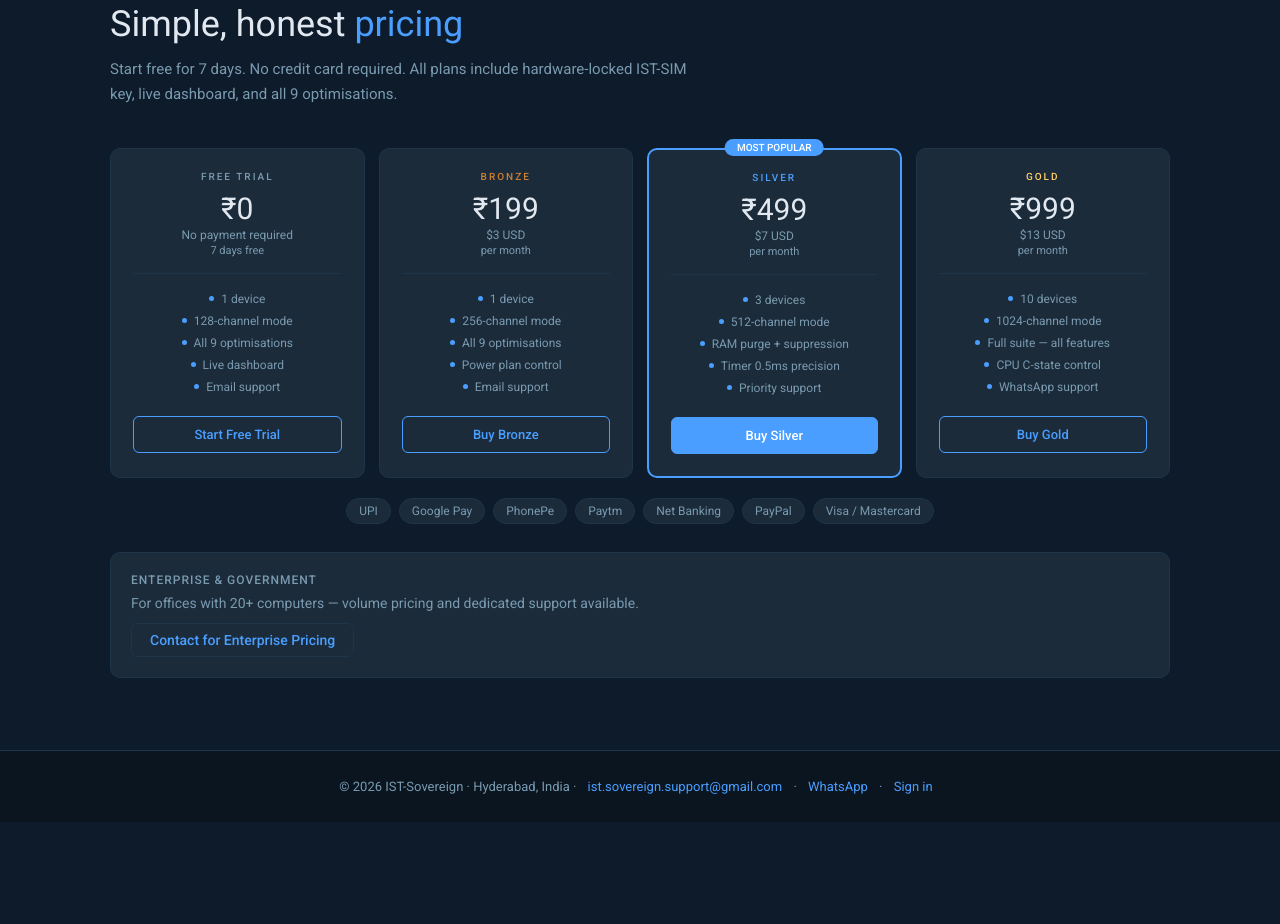
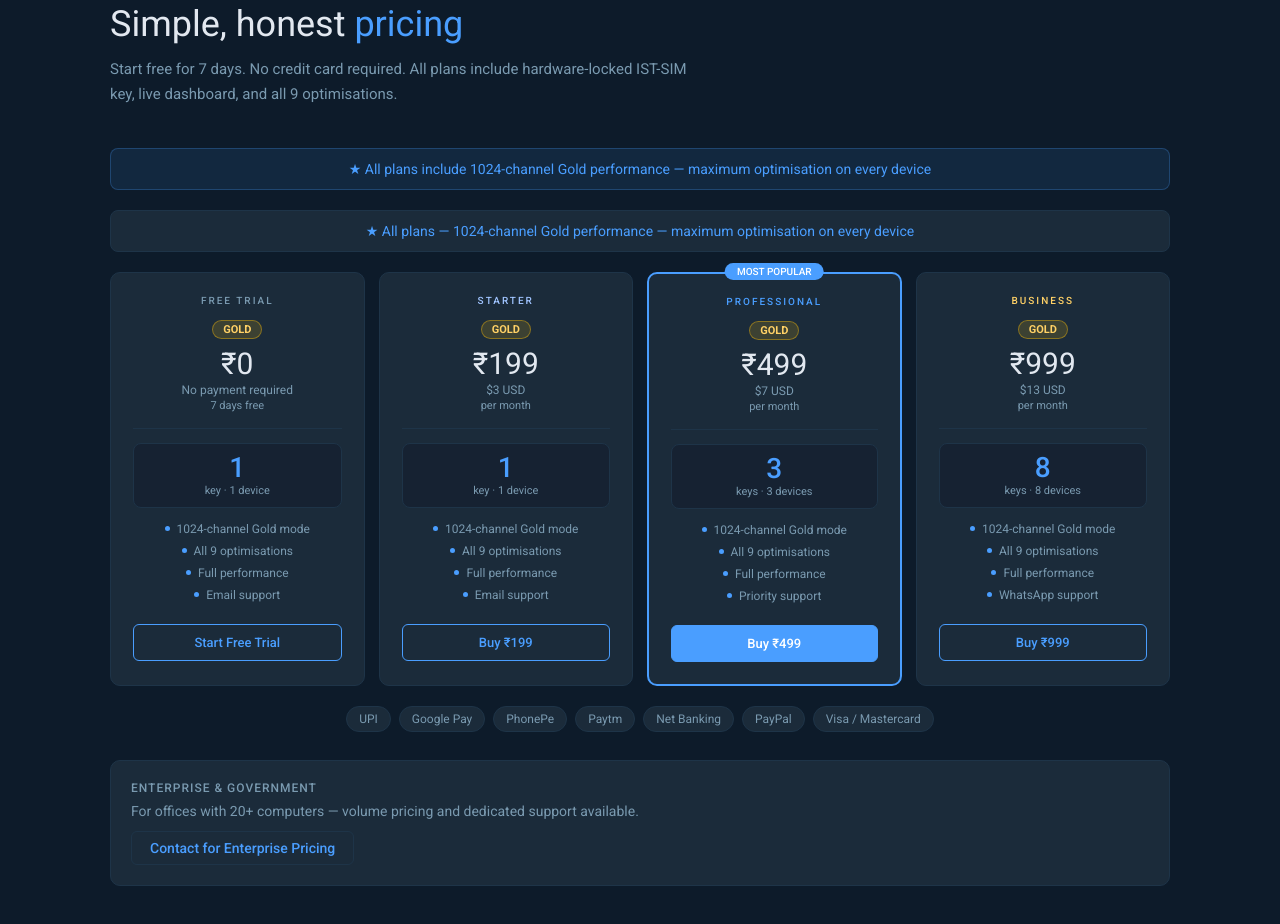
Before and after one commit to syedyounus2009-create/IST-Sovereign, a website: page public/index.html in a window 1280 px wide. Shown: the part 3296-4220 px from the top of the page. Before the commit the page ends 4118 px from the top, so only its background shows below. Drawn offline with Linux system fonts and the light colour scheme.

Commit message:
Add files via upload

```diff
--- a/public/index.html
+++ b/public/index.html
@@ -321,7 +321,7 @@ footer a{color:var(--primary);margin:0 8px}
       <div class="dl-icon">⬇</div>
       <div class="dl-title">IST-Sovereign.exe</div>
       <div class="dl-version">Version 2.1.0 · Windows 10 / 11 · 64-bit · ~25 MB</div>
-      <a href="https://raw.githubusercontent.com/syedyounus2009-create/IST-Sovereign/main/IST-Sovereign.exe"
+      <a href="https://ist-sovereign-production.up.railway.app/IST-Sovereign.exe"
          class="dl-btn" download="IST-Sovereign.exe">
         ⬇ &nbsp; Download for Windows
       </a>
@@ -346,58 +346,84 @@ footer a{color:var(--primary);margin:0 8px}
     <div class="section-tag">PRICING</div>
     <h2 class="section-title">Simple, honest <span>pricing</span></h2>
     <p class="section-sub">Start free for 7 days. No credit card required. All plans include hardware-locked IST-SIM key, live dashboard, and all 9 optimisations.</p>
+    <div style="text-align:center;margin-bottom:20px;padding:12px 20px;
+      background:rgba(74,158,255,0.1);border:1px solid rgba(74,158,255,0.25);
+      border-radius:8px;font-size:14px;color:var(--primary)">
+      ★ All plans include 1024-channel Gold performance — maximum optimisation on every device
+    </div>
+    <div style="text-align:center;margin-bottom:20px;padding:12px 20px;
+      background:var(--surf);border:1px solid var(--border);
+      border-radius:8px;font-size:14px;color:var(--primary)">
+      ★ All plans — 1024-channel Gold performance — maximum optimisation on every device
+    </div>
     <div class="price-grid">
       <div class="price-card">
         <div class="price-tier">FREE TRIAL</div>
+        <div style="display:inline-block;background:rgba(255,193,7,0.15);border:1px solid rgba(255,193,7,0.4);color:var(--gold);font-size:11px;font-weight:600;padding:2px 10px;border-radius:12px;margin-bottom:10px">GOLD</div>
         <div class="price-inr">₹0</div>
         <div class="price-usd">No payment required</div>
         <div class="price-period">7 days free</div>
         <div class="price-divider"></div>
-        <div class="price-feat">1 device</div>
-        <div class="price-feat">128-channel mode</div>
+        <div style="background:var(--surf2);border:1px solid var(--border);border-radius:8px;padding:10px;margin:10px 0;text-align:center">
+          <div style="font-size:28px;font-weight:500;color:var(--primary);line-height:1">1</div>
+          <div style="font-size:11px;color:var(--text2);margin-top:2px">key · 1 device</div>
+        </div>
+        <div class="price-feat">1024-channel Gold mode</div>
         <div class="price-feat">All 9 optimisations</div>
-        <div class="price-feat">Live dashboard</div>
+        <div class="price-feat">Full performance</div>
         <div class="price-feat">Email support</div>
         <button class="price-btn" onclick="openModal('signup')">Start Free Trial</button>
       </div>
       <div class="price-card">
-        <div class="price-tier" style="color:#cd7f32">BRONZE</div>
+        <div class="price-tier" style="color:#a0c4ff">STARTER</div>
+        <div style="display:inline-block;background:rgba(255,193,7,0.15);border:1px solid rgba(255,193,7,0.4);color:var(--gold);font-size:11px;font-weight:600;padding:2px 10px;border-radius:12px;margin-bottom:10px">GOLD</div>
         <div class="price-inr">₹199</div>
         <div class="price-usd">$3 USD</div>
         <div class="price-period">per month</div>
         <div class="price-divider"></div>
-        <div class="price-feat">1 device</div>
-        <div class="price-feat">256-channel mode</div>
+        <div style="background:var(--surf2);border:1px solid var(--border);border-radius:8px;padding:10px;margin:10px 0;text-align:center">
+          <div style="font-size:28px;font-weight:500;color:var(--primary);line-height:1">1</div>
+          <div style="font-size:11px;color:var(--text2);margin-top:2px">key · 1 device</div>
+        </div>
+        <div class="price-feat">1024-channel Gold mode</div>
         <div class="price-feat">All 9 optimisations</div>
-        <div class="price-feat">Power plan control</div>
+        <div class="price-feat">Full performance</div>
         <div class="price-feat">Email support</div>
-        <button class="price-btn" onclick="buyPlan('BRONZE',199)">Buy Bronze</button>
+        <button class="price-btn" onclick="buyPlan('STARTER',199)">Buy ₹199</button>
       </div>
       <div class="price-card featured">
-        <div class="price-tier" style="color:var(--primary)">SILVER</div>
+        <div class="price-tier" style="color:var(--primary)">PROFESSIONAL</div>
+        <div style="display:inline-block;background:rgba(255,193,7,0.15);border:1px solid rgba(255,193,7,0.4);color:var(--gold);font-size:11px;font-weight:600;padding:2px 10px;border-radius:12px;margin-bottom:10px">GOLD</div>
         <div class="price-inr">₹499</div>
         <div class="price-usd">$7 USD</div>
         <div class="price-period">per month</div>
         <div class="price-divider"></div>
-        <div class="price-feat">3 devices</div>
-        <div class="price-feat">512-channel mode</div>
-        <div class="price-feat">RAM purge + suppression</div>
-        <div class="price-feat">Timer 0.5ms precision</div>
+        <div style="background:var(--surf2);border:1px solid var(--border);border-radius:8px;padding:10px;margin:10px 0;text-align:center">
+          <div style="font-size:28px;font-weight:500;color:var(--primary);line-height:1">3</div>
+          <div style="font-size:11px;color:var(--text2);margin-top:2px">keys · 3 devices</div>
+        </div>
+        <div class="price-feat">1024-channel Gold mode</div>
+        <div class="price-feat">All 9 optimisations</div>
+        <div class="price-feat">Full performance</div>
         <div class="price-feat">Priority support</div>
-        <button class="price-btn" onclick="buyPlan('SILVER',499)">Buy Silver</button>
+        <button class="price-btn" onclick="buyPlan('PROFESSIONAL',499)">Buy ₹499</button>
       </div>
       <div class="price-card">
-        <div class="price-tier" style="color:var(--gold)">GOLD</div>
+        <div class="price-tier" style="color:var(--gold)">BUSINESS</div>
+        <div style="display:inline-block;background:rgba(255,193,7,0.15);border:1px solid rgba(255,193,7,0.4);color:var(--gold);font-size:11px;font-weight:600;padding:2px 10px;border-radius:12px;margin-bottom:10px">GOLD</div>
         <div class="price-inr">₹999</div>
         <div class="price-usd">$13 USD</div>
         <div class="price-period">per month</div>
         <div class="price-divider"></div>
-        <div class="price-feat">10 devices</div>
-        <div class="price-feat">1024-channel mode</div>
-        <div class="price-feat">Full suite — all features</div>
-        <div class="price-feat">CPU C-state control</div>
+        <div style="background:var(--surf2);border:1px solid var(--border);border-radius:8px;padding:10px;margin:10px 0;text-align:center">
+          <div style="font-size:28px;font-weight:500;color:var(--primary);line-height:1">8</div>
+          <div style="font-size:11px;color:var(--text2);margin-top:2px">keys · 8 devices</div>
+        </div>
+        <div class="price-feat">1024-channel Gold mode</div>
+        <div class="price-feat">All 9 optimisations</div>
+        <div class="price-feat">Full performance</div>
         <div class="price-feat">WhatsApp support</div>
-        <button class="price-btn" onclick="buyPlan('GOLD',999)">Buy Gold</button>
+        <button class="price-btn" onclick="buyPlan('BUSINESS',999)">Buy ₹999</button>
       </div>
     </div>
     <div class="pay-methods">
@@ -610,7 +636,10 @@ async function buyPlan(tier,amountINR){
           body:JSON.stringify({...resp,tier})});
         const vd=await vr.json();
         if(vd.success){
-          alert('Payment successful!\n\nYour '+tier+' key: '+vd.key.keyCode+'\n\nThis key has been emailed to you.');
+          const kList = vd.keys && vd.keys.length > 1
+            ? vd.keys.map((k,i)=>'Key '+(i+1)+': '+k.keyCode).join('\n')
+            : 'Key: '+vd.key.keyCode;
+          alert('Payment successful!\n\n'+kList+'\n\nAll keys emailed to you. Each key activates on one device.');
           window.location.href='dashboard.html';
         }else{alert('Verification failed. Contact support.');}
       },
```
Also changed, not shown: public/dashboard.html (+24 -10 lines).
